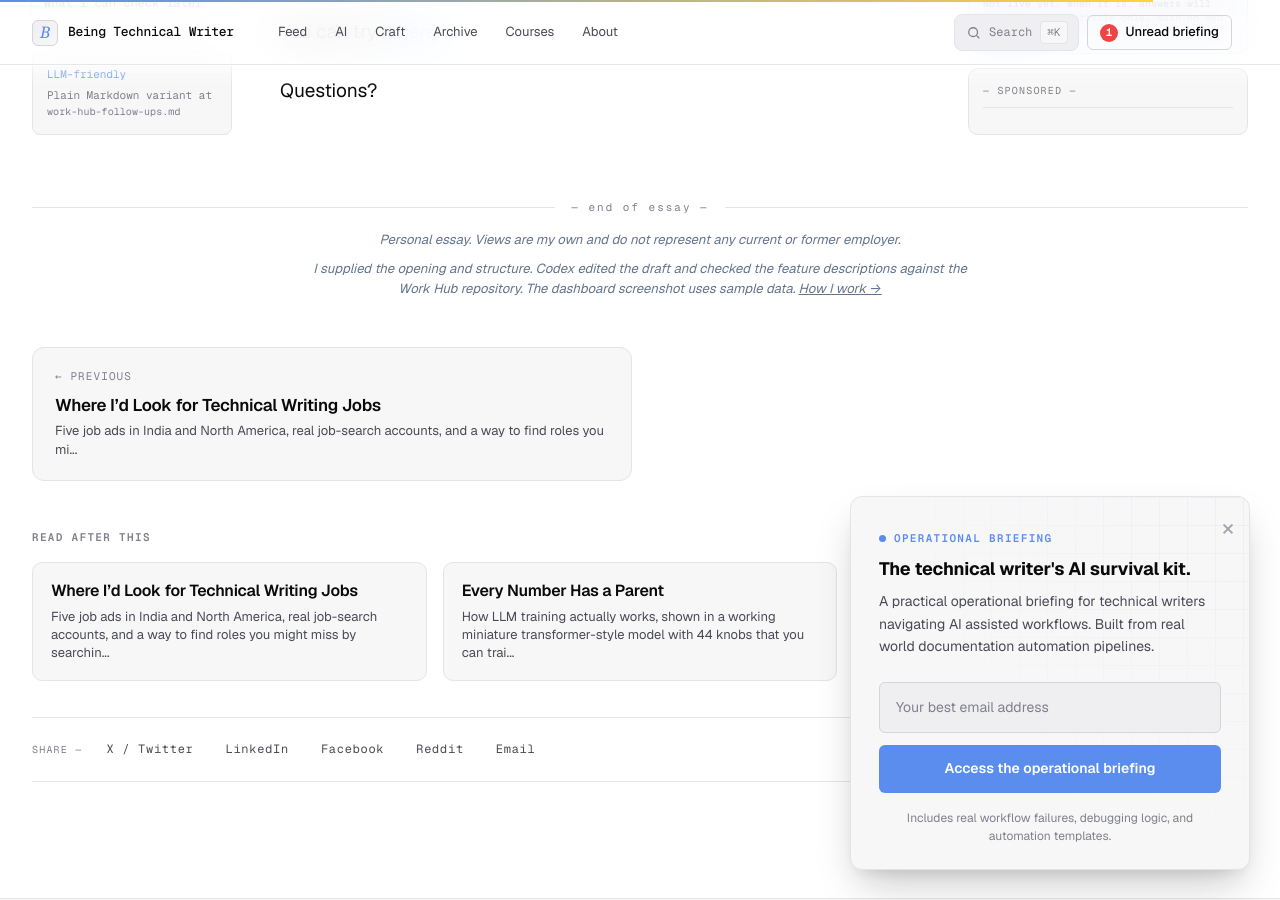
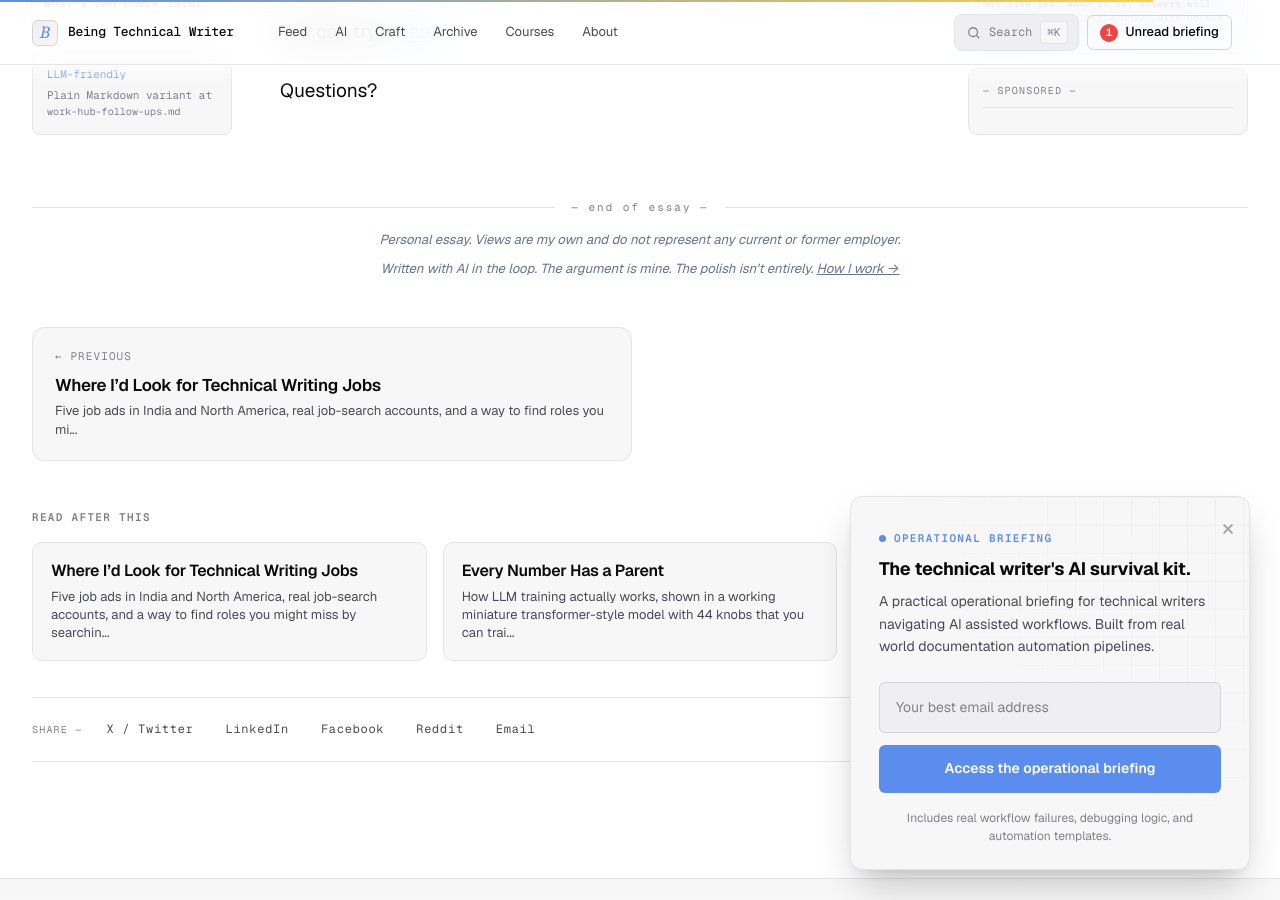
Before and after one commit to gautriv/gautriv.github.io, a Jekyll site: the page built from _posts/2026/11/2026-11-13-work-hub-follow-ups.md, in a window 1280 px wide and 900 px high, scrolled down 6659 px. Built offline with Jekyll 4.4.1, drawn with Linux system fonts in a browser that asks for light colours; some web fonts are replaced; comment, search, counter and statistics services are not loaded; some of the changed text lies outside the part shown.

Commit message:
Use standard AI disclosure on Work Hub post

```diff
--- a/_posts/2026/11/2026-11-13-work-hub-follow-ups.md
+++ b/_posts/2026/11/2026-11-13-work-hub-follow-ups.md
@@ -13,7 +13,6 @@
 twitter_card: "summary_large_image"
 seo_keywords: "Work Hub Claude Code plugin, technical writing workflow, documentation task tracker, Jira documentation workflow, local task tracker"
 published: true
-ai_note: "I supplied the opening and structure. Codex edited the draft and checked the feature descriptions against the Work Hub repository. The dashboard screenshot uses sample data."
 faqs:
   - question: "What is Work Hub?"
     answer: "Work Hub is an open source Claude Code plugin with a local task tracker, a daily brief, and editable working memory. It brings connected work and personal commitments together and keeps a history of Jira recommendations, deferrals, and outcomes."
```
